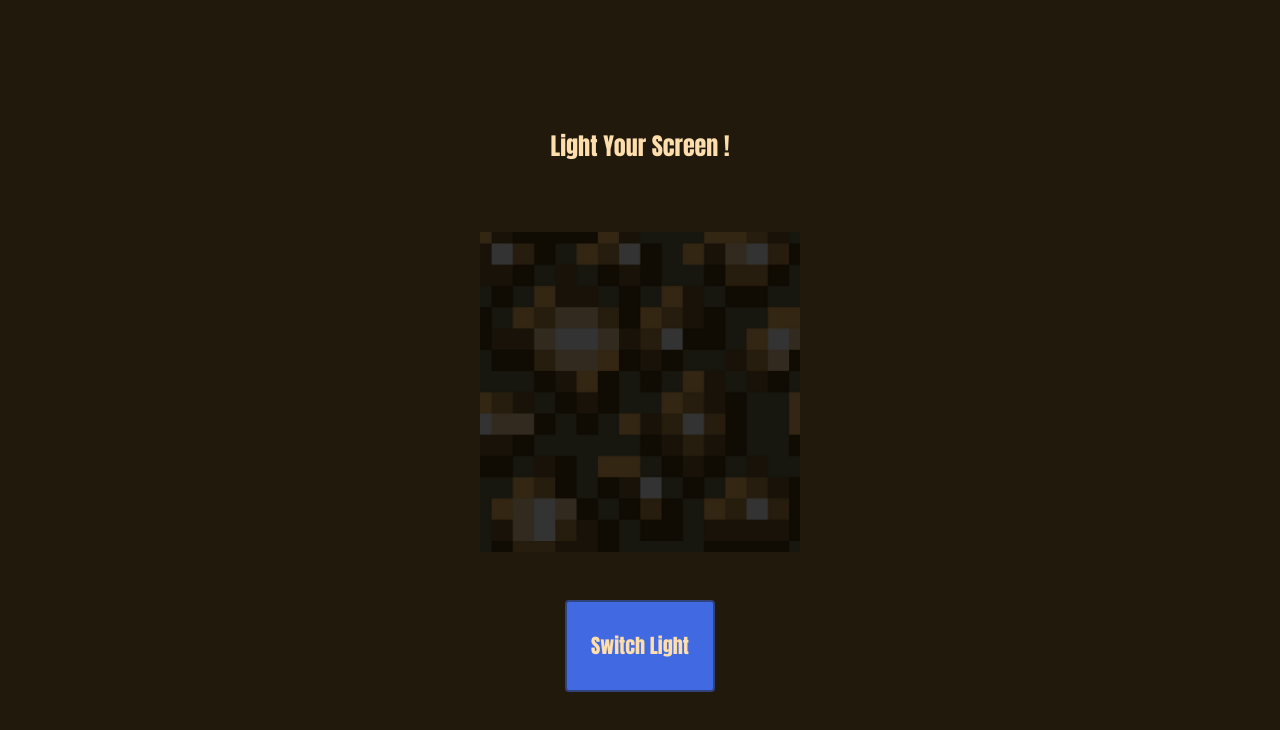
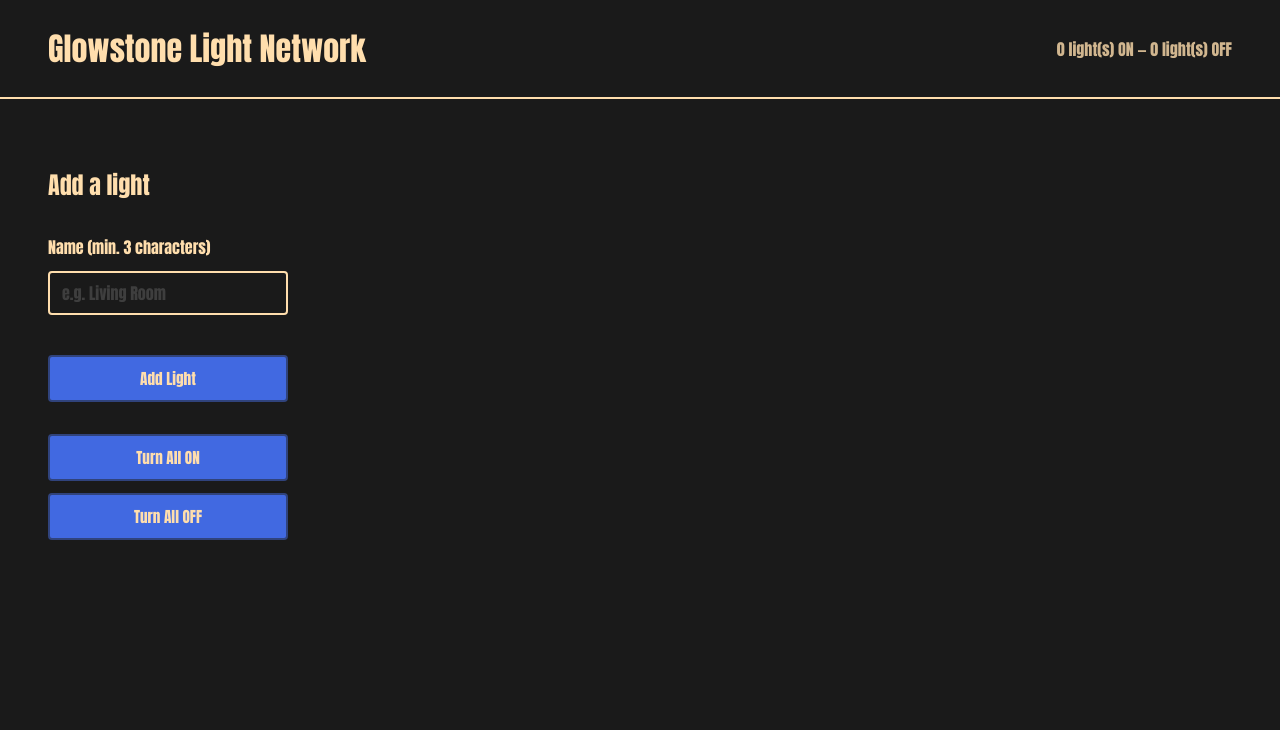
Before and after one commit to ebarthelemydev/glowstone-light-screen, a plain HTML site: page index.html in a window 1280 px wide. Drawn offline with Linux system fonts and the light colour scheme.

Commit message:
feat
feat

```diff
--- a/app.js
+++ b/app.js
@@ -1,26 +1,12 @@
-const $glowstone = document.querySelector("#glowstone");
-const $btn = document.querySelector("#light");
-const $modal = document.querySelector("dialog");
-const $dialog = document.querySelector("dialog");
-const $body = document.querySelector("body");
-const $off = document.querySelector("#menu-code-status");
+const $form = document.querySelector("#add-form");
+const $text = document.querySelector("#light-name");
 
 let etat = false;
 
-$btn.addEventListener("click", () => {
-	$modal.showModal();
+$form.addEventListener("submit", (e) => {
+	e.preventDefault();
+    for (let i = 0; i < $text.length; i++) {
+        console.log("cc")
+
+    }
 });
-
-$dialog.addEventListener("submit", () => {
-	if (etat == false) {
-		$body.classList.add("light-on");
-		$body.classList.remove("light-off");
-		$glowstone.src = "/assets/glowstone-on.webp";
-		etat = true;
-	} else {
-		$body.classList.remove("light-on");
-		$body.classList.add("light-off");
-		$glowstone.src = "/assets/glowstone-off.webp";
-		etat = false;
-	}
-});
--- a/index.html
+++ b/index.html
@@ -4,29 +4,32 @@
 		<meta charset="UTF-8" />
 		<meta name="viewport" content="width=device-width, initial-scale=1.0" />
 		<link rel="stylesheet" href="styles.css" />
-		<title>Health Checker</title>
+		<title>Glowstone Light Network</title>
 	</head>
-	<body class="light-off">
-		<dialog id="menu">
-			<form method="dialog">
-				<h3>Turn <code id="menu-code-status">ON</code> Light ?</h3>
-				<button type="submit">
-					<h5>Turn <span id="menu-span-status">ON</span> Light</h5>
-				</button>
-			</form>
-		</dialog>
+	<body>
+		<header>
+			<h1>Glowstone Light Network</h1>
+			<p id="stats">0 light(s) ON — 0 light(s) OFF</p>
+		</header>
 		<main>
-			<section>
-				<h1>Light Your Screen !</h1>
-				<img
-					id="glowstone"
-					src="assets/glowstone-off.webp"
-					alt="glowstone-off"
-				/>
-				<button id="light">
-					<h2>Switch Light</h2>
-				</button>
-			</section>
+			<aside>
+				<form id="add-form" novalidate>
+					<h2>Add a light</h2>
+					<label for="light-name">Name (min. 3 characters)</label>
+					<input
+						type="text"
+						id="light-name"
+						placeholder="e.g. Living Room"
+					/>
+					<span id="name-error" class="error"></span>
+					<button type="submit">Add Light</button>
+				</form>
+				<div id="global-controls">
+					<button id="all-on">Turn All ON</button>
+					<button id="all-off">Turn All OFF</button>
+				</div>
+			</aside>
+			<section id="lights-grid"></section>
 		</main>
 		<script src="app.js"></script>
 	</body>
--- a/styles.css
+++ b/styles.css
@@ -1,10 +1,12 @@
 :root {
-	--body-light-on: #ffdead;
-	--body-light-off: #22190d;
-	--text-light-on: #22190d;
-	--text-light-off: navajowhite;
+	--color-on: navajowhite;
+	--color-off: #22190d;
+	--text-on: #22190d;
+	--text-off: navajowhite;
 
 	font-family: Impact, Haettenschweiler, "Arial Narrow Bold", sans-serif;
+	background-color: #1a1a1a;
+	color: navajowhite;
 }
 
 * {
@@ -14,10 +16,59 @@
 html,
 body {
 	margin: 0;
+	min-height: 100vh;
 }
 
-img {
-	max-width: 25%;
+header {
+	display: flex;
+	align-items: center;
+	justify-content: space-between;
+	padding: 24px 48px;
+	border-bottom: 2px solid navajowhite;
+}
+
+header h1 {
+	margin: 0;
+}
+
+#stats {
+	margin: 0;
+	font-size: 1rem;
+	opacity: 0.8;
+}
+
+main {
+	display: flex;
+	gap: 48px;
+	padding: 48px;
+	align-items: flex-start;
+}
+
+aside {
+	display: flex;
+	flex-direction: column;
+	gap: 32px;
+	min-width: 240px;
+}
+
+form {
+	display: flex;
+	flex-direction: column;
+	gap: 12px;
+}
+
+input[type="text"] {
+	padding: 8px 12px;
+	font-family: inherit;
+	font-size: 1rem;
+	border: 2px solid navajowhite;
+	border-radius: 4px;
+	background: transparent;
+	color: navajowhite;
+}
+
+input[type="text"]::placeholder {
+	opacity: 0.4;
 }
 
 button {
@@ -25,51 +76,73 @@ button {
 	justify-content: center;
 	align-items: center;
 	background-color: royalblue;
-	color: inherit;
-	padding: 12px 24px;
+	color: navajowhite;
+	padding: 10px 20px;
 	font-family: inherit;
+	font-size: 0.95rem;
 	border: 2px solid rgb(48, 67, 124);
 	border-radius: 4px;
 	cursor: pointer;
 }
 
-dialog::backdrop {
-	background-color: var(--body-light-off);
-	opacity: 0.8;
+button.delete-btn {
+	background-color: #8b1a1a;
+	border-color: #5a0f0f;
 }
 
-code {
-	border: 2px solid currentColor;
-	border-radius: 4px;
-	padding: 4px 12px;
+.error {
+	color: tomato;
+	font-size: 0.85rem;
+	min-height: 1.2em;
 }
 
-main {
-	min-height: 100vh;
+#global-controls {
 	display: flex;
-	justify-content: center;
-	align-items: center;
+	flex-direction: column;
+	gap: 12px;
 }
 
-section {
+#lights-grid {
+	display: flex;
+	flex-wrap: wrap;
+	gap: 24px;
+	flex: 1;
+}
+
+.light-card {
 	display: flex;
 	flex-direction: column;
 	align-items: center;
-	gap: 48px;
+	gap: 12px;
+	padding: 24px;
+	border-radius: 8px;
+	border: 2px solid currentColor;
+	width: 180px;
 }
 
-form {
-	display: flex;
-	flex-direction: column;
-	gap: 24px;
+.light-card img {
+	width: 80px;
 }
 
-.light-on {
-	background-color: var(--body-light-on);
-	color: var(--text-light-on);
+.light-card h3 {
+	margin: 0;
+	font-size: 1rem;
+	text-align: center;
 }
 
-.light-off {
-	background-color: var(--body-light-off);
-	color: var(--text-light-off);
+.light-card.light-on {
+	background-color: var(--color-on);
+	color: var(--text-on);
 }
+
+.light-card.light-off {
+	background-color: var(--color-off);
+	color: var(--text-off);
+}
+
+.status-badge {
+	font-size: 0.8rem;
+	padding: 2px 10px;
+	border: 2px solid currentColor;
+	border-radius: 99px;
+}
```
